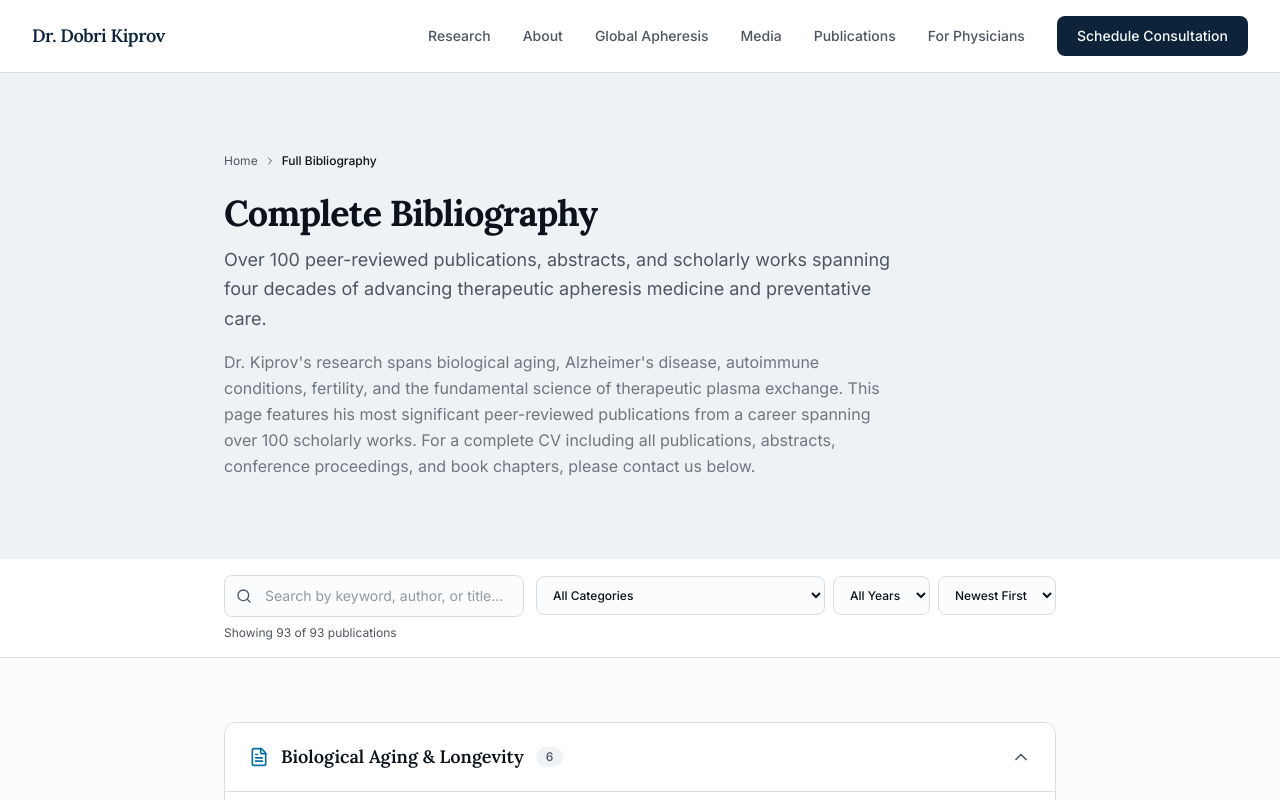
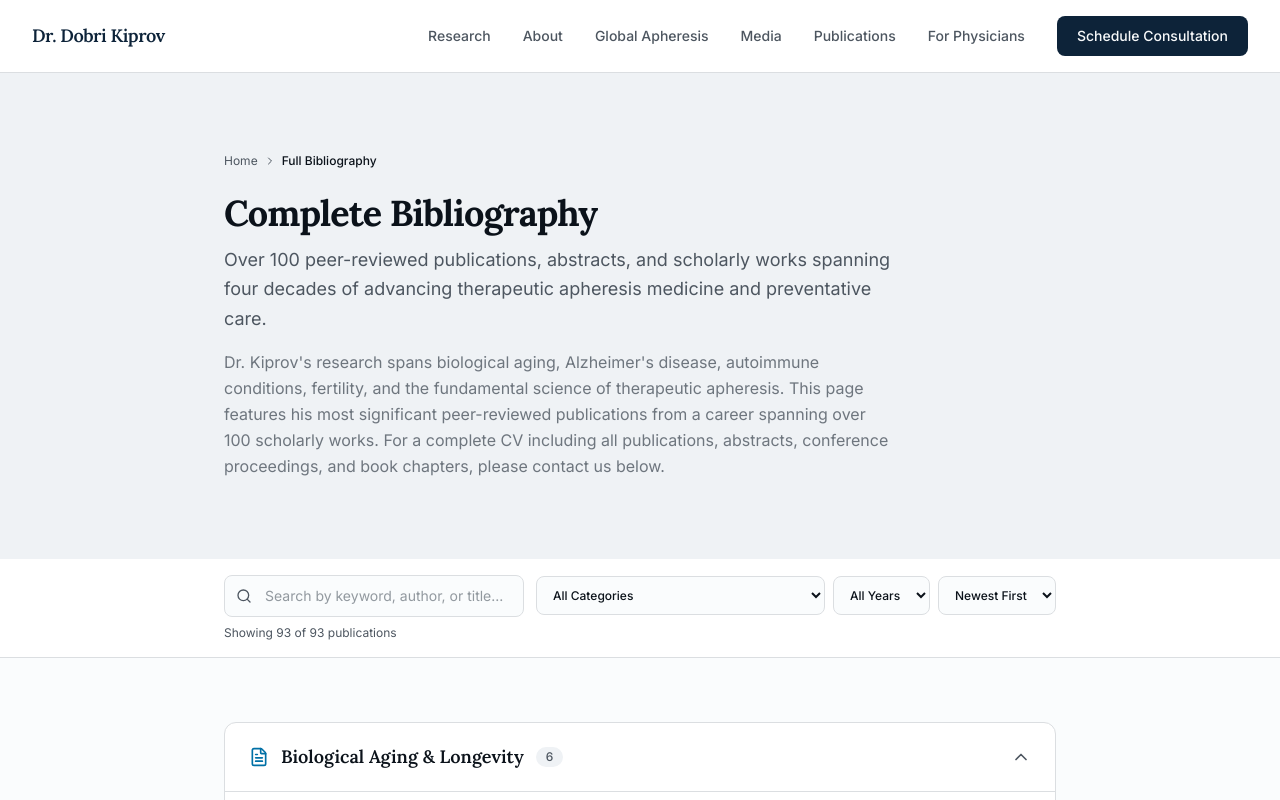
Before and after one commit to dralgreen70/v0-dr-kiprov-website, a Next.js app: page /full-bibliography in a window 1280 px wide. Shown: the top 800 px of the page. Built offline with nearby package versions, Linux system fonts and the light colour scheme.

Commit message:
fix: update bibliography term to "therapeutic apheresis"\n\nReflect broader scope of Dr. Kiprov's work in intro paragraph.

```diff
--- a/app/full-bibliography/page.tsx
+++ b/app/full-bibliography/page.tsx
@@ -231,7 +231,7 @@ export default function FullBibliographyPage() {
             <p className="mt-4 text-base leading-relaxed text-muted-foreground/80 max-w-2xl">
               {"Dr. Kiprov's"} research spans biological aging, {"Alzheimer's"}{" "}
               disease, autoimmune conditions, fertility, and the fundamental
-              science of therapeutic plasma exchange. This page features his most
+              science of therapeutic apheresis. This page features his most
               significant peer-reviewed publications from a career spanning over
               100 scholarly works. For a complete CV including all publications,
               abstracts, conference proceedings, and book chapters, please
```
